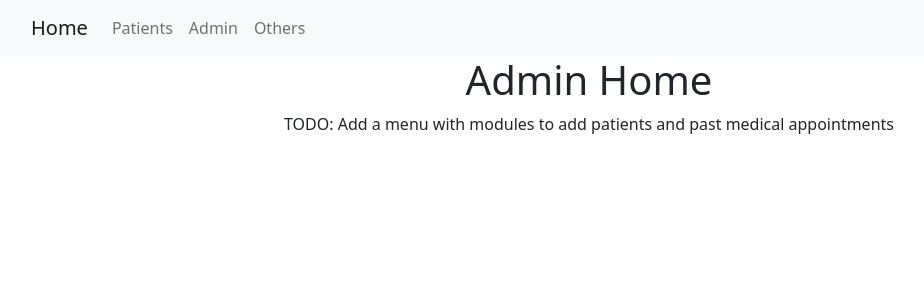
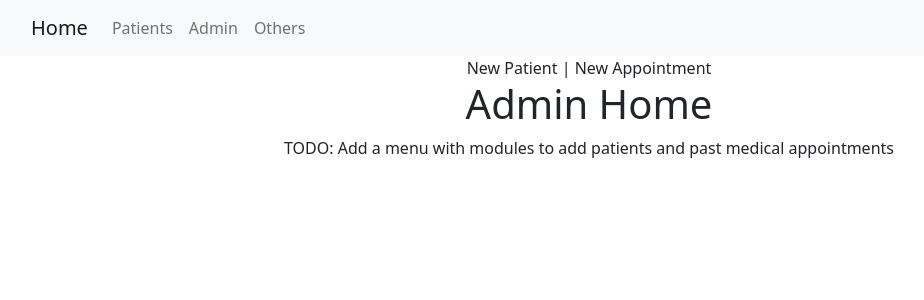
Before and after one commit to ricardoauribe/medrecords-frontend, a React (Create React App) app: page /admin in a window 1280 px wide. Shown: the top 300 px of the page, without its empty margins (51-975 px from the left). Built offline with nearby package versions, Linux system fonts and the light colour scheme.

Commit message:
Admin menu component creation

```diff
--- /dev/null
+++ b/src/components/AdminMenu.js
@@ -0,0 +1,11 @@
+import React from "react";
+
+const AdminMenu = () => {
+  return (
+    <>
+      New Patient | New Appointment
+    </>
+  )
+}
+
+export default AdminMenu;
--- a/src/pages/Admin.js
+++ b/src/pages/Admin.js
@@ -1,8 +1,10 @@
 import React from "react";
+import AdminMenu from "../components/AdminMenu";
 
 const Admin = () => {
   return(
     <>
+      <AdminMenu />
       <h1>Admin Home</h1>
       <p>TODO: Add a menu with modules to add patients and past medical appointments</p>
     </>
```
